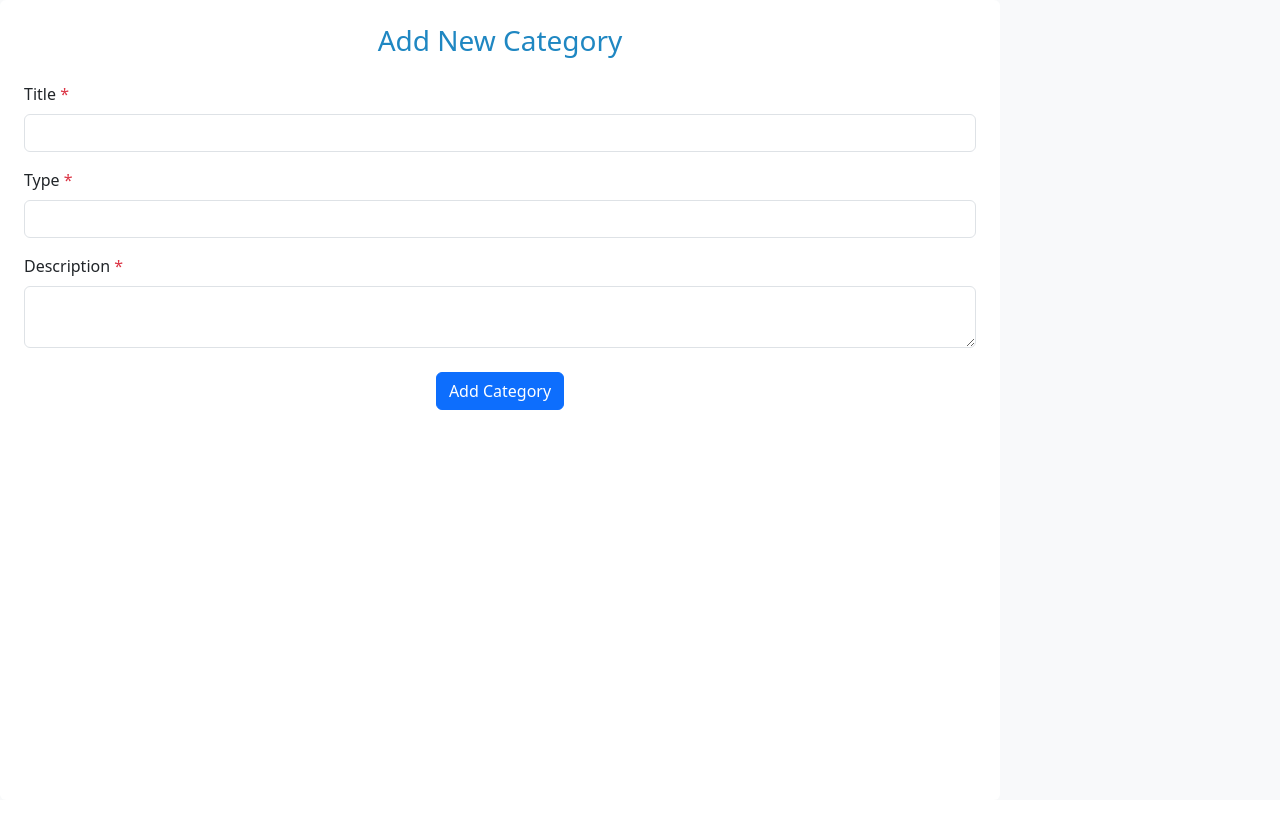
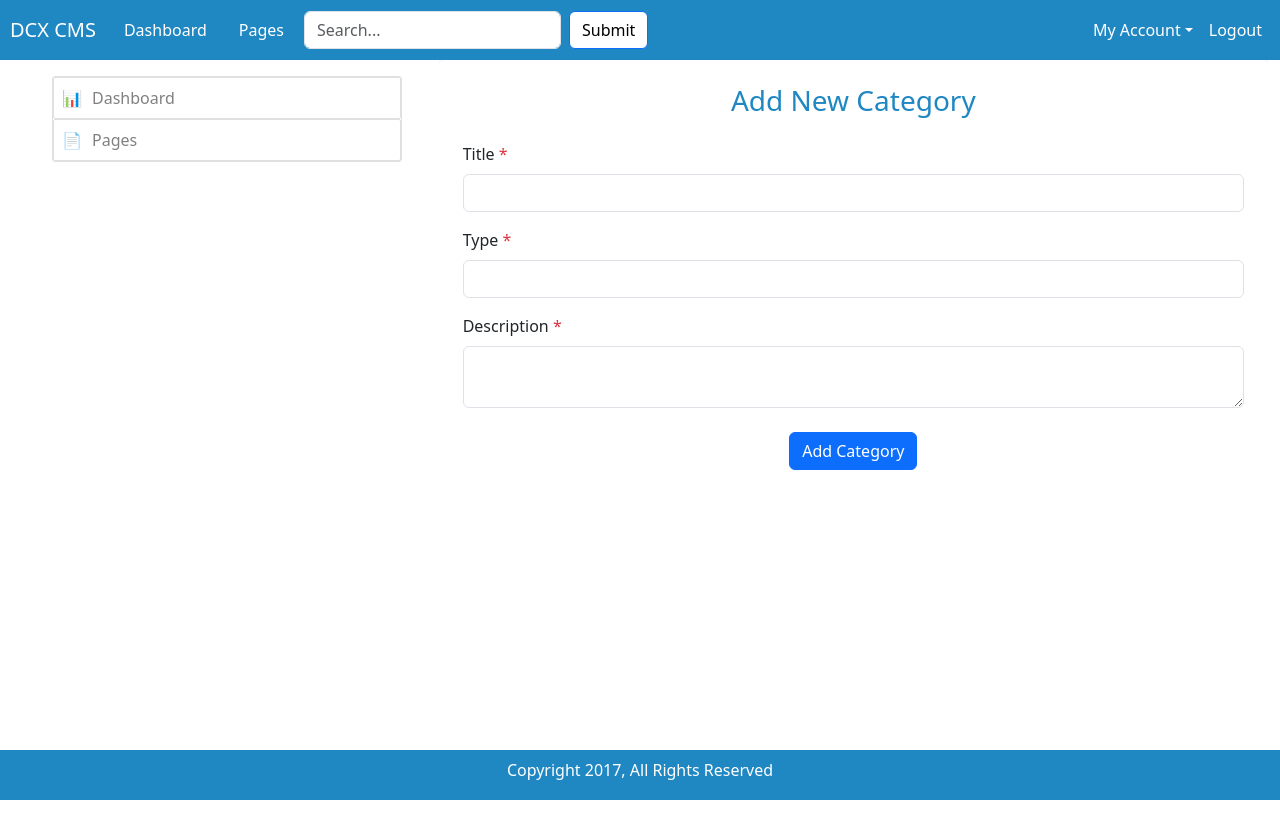
Before and after one commit to Tanusingh02/CMSRepo, a React (Vite) app in the folder Client/cms_app/: page /categories/new in a window 1280 px wide. Shown: the top 838 px of the page. Before the commit the page ends 800 px from the top, so only its background shows below. Built offline with nearby package versions, Linux system fonts and the light colour scheme.

Commit message:
minor bug

```diff
--- a/Client/cms_app/src/components/Navbar.jsx
+++ b/Client/cms_app/src/components/Navbar.jsx
@@ -1,5 +1,5 @@
 import 'bootstrap/dist/css/bootstrap.min.css';
-import React, { useEffect, useState, useCallback } from "react";
+import React, { useState} from "react";
 import { useNavigate } from 'react-router-dom';
 import { Link, useLocation } from "react-router-dom";
 
--- a/Client/cms_app/src/pages/Category/CategoryDetails.jsx
+++ b/Client/cms_app/src/pages/Category/CategoryDetails.jsx
@@ -1,6 +1,7 @@
 import { useEffect, useState } from "react";
 import { useParams, useNavigate } from "react-router-dom";
 import axios from "axios";
+import MainLayout from "../../layouts/Mainlayout"
 
 function CategoryDetails() {
   const { id } = useParams();
@@ -41,6 +42,7 @@ function CategoryDetails() {
   if (!category) return <div>Loading...</div>;
 
   return (
+    <MainLayout>
     <div className="container mt-4">
       <h2>Category Details</h2>
       <hr />
@@ -52,6 +54,7 @@ function CategoryDetails() {
         ← Back
       </button>
     </div>
+    </MainLayout>
   );
 }
 
--- a/Client/cms_app/src/pages/Category/CategoryForm.jsx
+++ b/Client/cms_app/src/pages/Category/CategoryForm.jsx
@@ -1,6 +1,6 @@
 import { useState } from "react";
 import { useNavigate } from "react-router-dom";
-
+import MainLayout from "../../layouts/Mainlayout"
 function CategoryForm() {
   const [title, setTitle] = useState("");
   const [type, setType] = useState("");
@@ -59,6 +59,7 @@ function CategoryForm() {
 
 
   return (
+    <MainLayout>
     <div className="d-flex   min-vh-100 bg-light">
       <div className="p-4 rounded bg-white w-100" style={{ maxWidth: "1000px",maxHeight:"900px" }}>
         <h3 className="text-center mb-4" style={{ color: "#1f87c2" }}>
@@ -123,6 +124,7 @@ function CategoryForm() {
         </form>
       </div>
     </div>
+    </MainLayout>
   );
 }
 
--- a/Client/cms_app/src/pages/Category/DeleteCategory.jsx
+++ b/Client/cms_app/src/pages/Category/DeleteCategory.jsx
@@ -4,7 +4,7 @@ import { useNavigate, useParams } from "react-router-dom";
 import { Modal, Button } from "react-bootstrap";
 import axios from "axios";
 import "../../index.css";
-
+import MainLayout from "../../layouts/Mainlayout";
 function DeleteCategory() {
   const { id } = useParams();
   const navigate = useNavigate();
@@ -45,7 +45,7 @@ function DeleteCategory() {
   };
 
   return (
-    <>
+    <MainLayout>
       {/* Custom Backdrop */}
       {showModal && <div className="custom-modal-backdrop"></div>}
 
@@ -66,7 +66,7 @@ function DeleteCategory() {
           </Button>
         </Modal.Footer>
       </Modal>
-    </>
+      </MainLayout>
   );
 }
 
```
